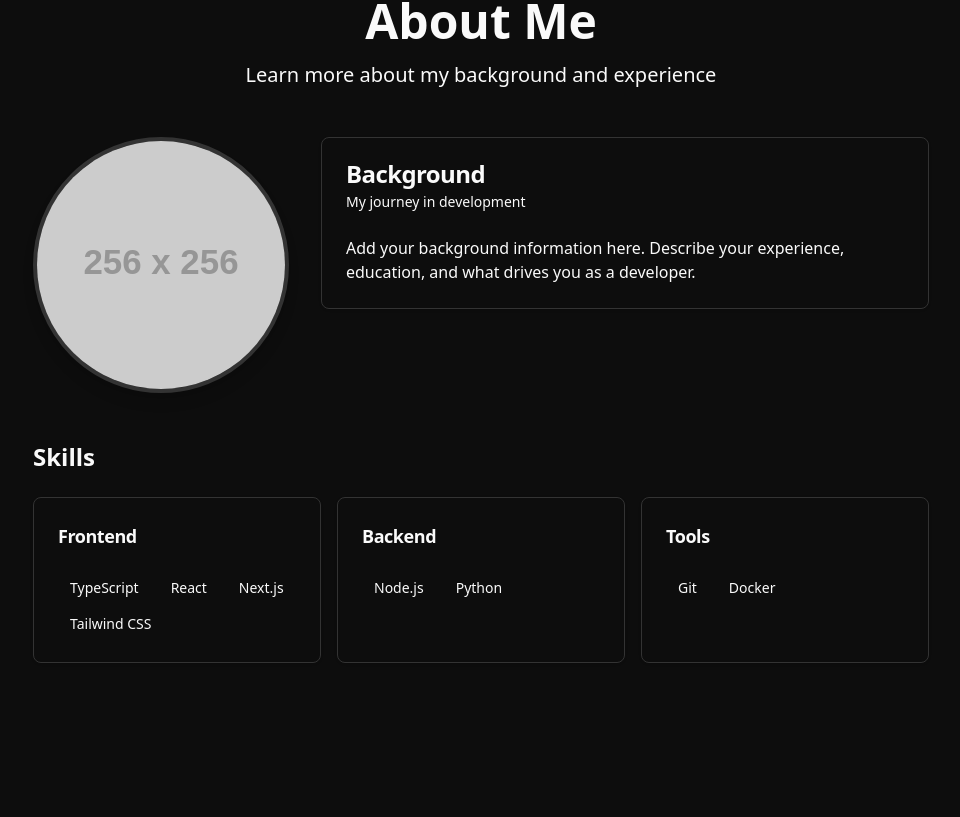
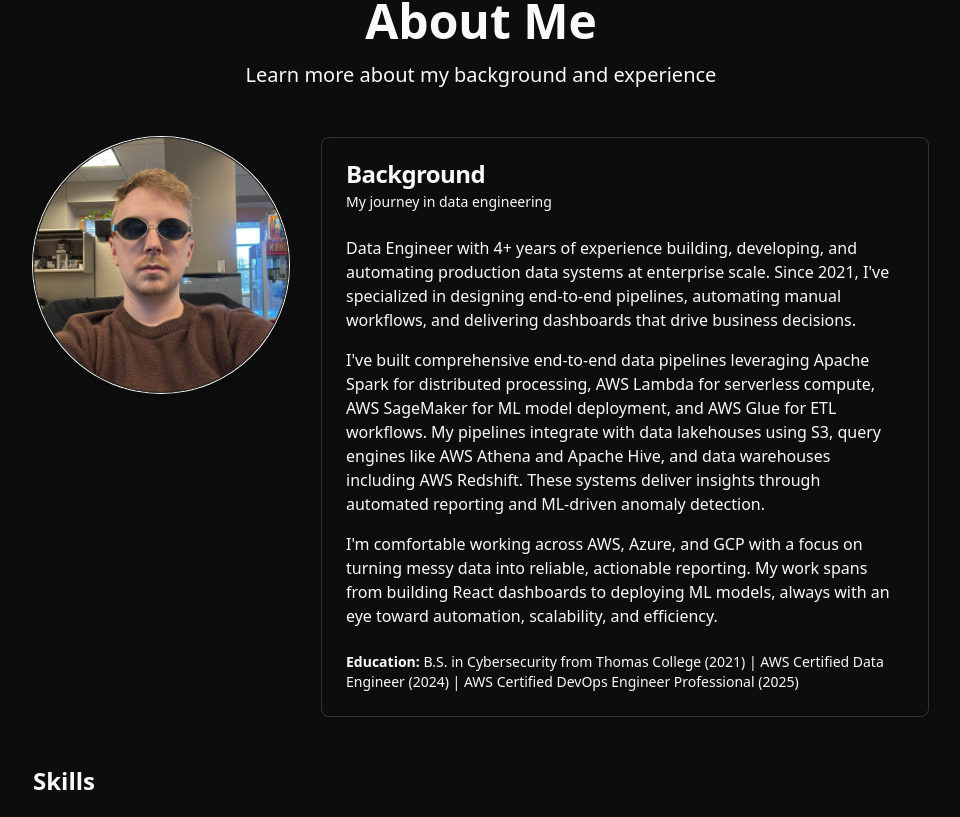
Before and after one commit to iancatez/ian-cates-portfolio, a Next.js app: page / in a window 1280 px wide. Shown: the part 883-1700 px from the top of the page, without its empty margins (159-1119 px from the left). Built offline with nearby package versions, Linux system fonts and the light colour scheme.

Commit message:
feat: add profile picture with ShadCN Avatar component
- Add profile_pic.jpg to public directory
- Remove placeholder headshot
- Update about-section to use Avatar component
- Add resume summary with technical skills and experience

```diff
--- a/components/about-section.tsx
+++ b/components/about-section.tsx
@@ -2,11 +2,12 @@
 
 import { AnimatedSection } from "@/components/animated-section";
 import { Card, CardContent, CardDescription, CardHeader, CardTitle } from "@/components/ui/card";
+import { Badge } from "@/components/ui/badge";
+import { Avatar, AvatarImage, AvatarFallback } from "@/components/ui/avatar";
 import { staggerContainer, staggerItem } from "@/lib/animations";
 import { motion } from "framer-motion";
 import { skills } from "@/lib/data";
 import type { Skill } from "@/lib/data";
-import Image from "next/image";
 
 const skillCategories = {
   frontend: "Frontend",
@@ -56,27 +57,42 @@ export function AboutSection() {
           viewport={{ once: true, amount: 0.2 }}
           className="flex-shrink-0 mx-auto md:mx-0"
         >
-          <div className="relative w-48 h-48 md:w-64 md:h-64 rounded-full overflow-hidden border-4 border-primary/20 shadow-lg bg-muted">
-            <Image
-              src="https://via.placeholder.com/256x256/1a1a1a/4ade80?text=IC"
-              alt="Ian Cates - Full Stack Developer"
-              fill
+          <Avatar className="w-48 h-48 md:w-64 md:h-64 border border-border shadow-lg ring-1 ring-primary/10 transition-all duration-300 hover:shadow-xl hover:shadow-primary/10 hover:ring-primary/20">
+            <AvatarImage
+              src="/profile_pic.jpg"
+              alt="Ian Cates - Data Engineer"
               className="object-cover"
-              sizes="(max-width: 768px) 192px, 256px"
-              priority
             />
-          </div>
+            <AvatarFallback>IC</AvatarFallback>
+          </Avatar>
         </motion.div>
 
         <Card className="flex-1">
           <CardHeader>
             <CardTitle>Background</CardTitle>
-            <CardDescription>My journey in development</CardDescription>
+            <CardDescription>My journey in data engineering</CardDescription>
           </CardHeader>
           <CardContent className="space-y-4">
             <p className="text-muted-foreground">
-              Add your background information here. Describe your experience,
-              education, and what drives you as a developer.
+              Data Engineer with 4+ years of experience building, developing, and automating production data systems
+              at enterprise scale. Since 2021, I've specialized in designing end-to-end pipelines, automating manual
+              workflows, and delivering dashboards that drive business decisions.
+            </p>
+            <p className="text-muted-foreground">
+              I've built comprehensive end-to-end data pipelines leveraging Apache Spark for distributed processing,
+              AWS Lambda for serverless compute, AWS SageMaker for ML model deployment, and AWS Glue for ETL workflows.
+              My pipelines integrate with data lakehouses using S3, query engines like AWS Athena and Apache Hive,
+              and data warehouses including AWS Redshift. These systems deliver insights through automated reporting
+              and ML-driven anomaly detection.
+            </p>
+            <p className="text-muted-foreground">
+              I'm comfortable working across AWS, Azure, and GCP with a focus on turning messy data into reliable,
+              actionable reporting. My work spans from building React dashboards to deploying ML models, always
+              with an eye toward automation, scalability, and efficiency.
+            </p>
+            <p className="text-muted-foreground text-sm pt-2">
+              <strong>Education:</strong> B.S. in Cybersecurity from Thomas College (2021) |
+              AWS Certified Data Engineer (2024) | AWS Certified DevOps Engineer Professional (2025)
             </p>
           </CardContent>
         </Card>
@@ -102,12 +118,13 @@ export function AboutSection() {
                   <CardContent>
                     <div className="flex flex-wrap gap-2">
                       {categorySkills.map((skill) => (
-                        <span
+                        <Badge
                           key={skill.name}
-                          className="px-3 py-1 text-sm bg-secondary text-secondary-foreground rounded-md hover:bg-secondary/80 transition-colors duration-300"
+                          variant="secondary"
+                          className="transition-colors duration-300"
                         >
                           {skill.name}
-                        </span>
+                        </Badge>
                       ))}
                     </div>
                   </CardContent>
```
Also changed, not shown: public/placeholder-headshot.jpg (deleted), public/profile_pic.jpg (added).
